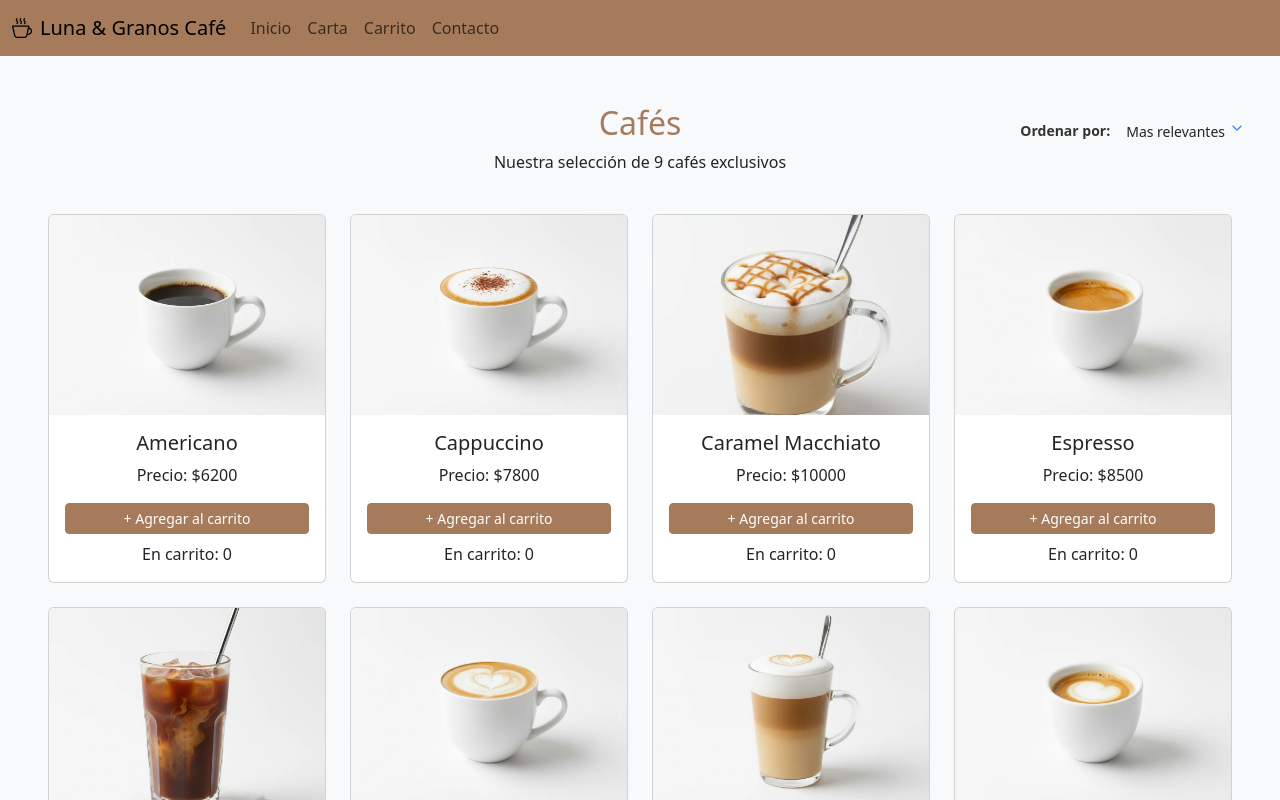
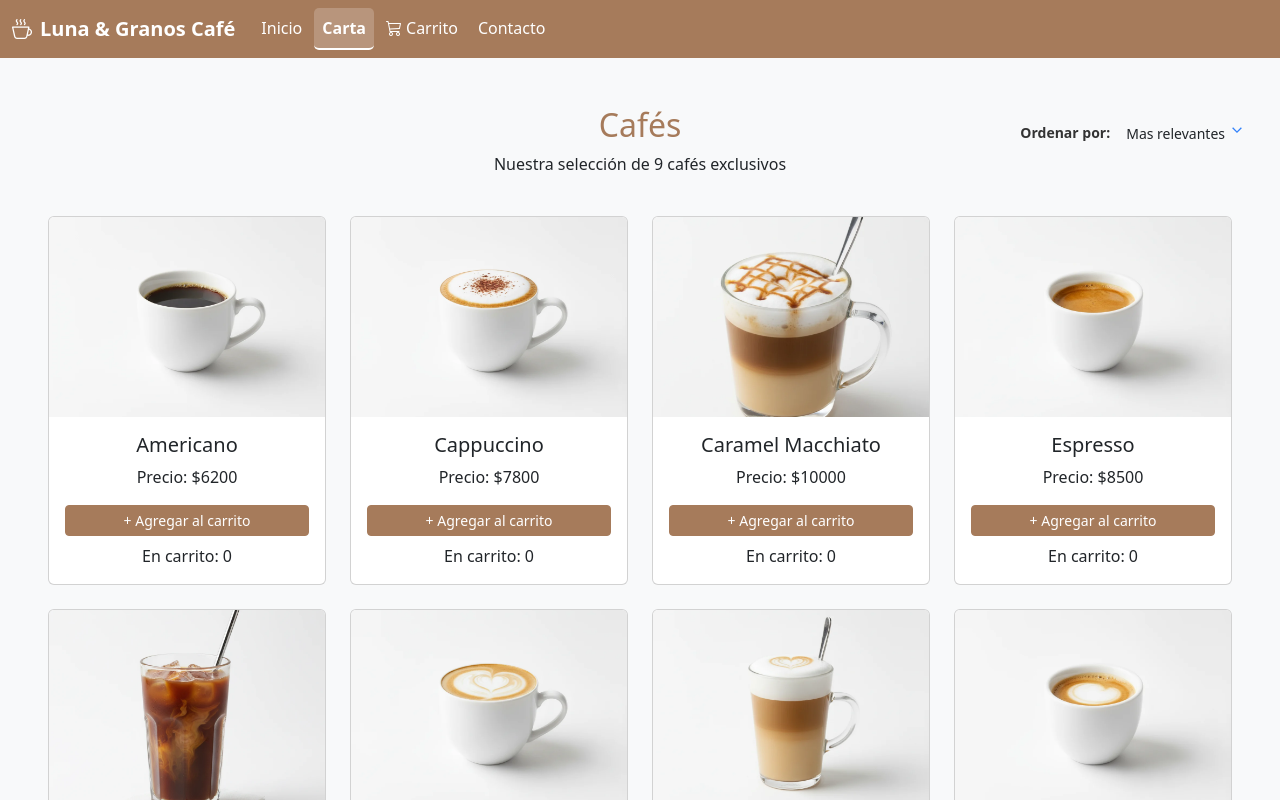
Before and after one commit to LeonelAgustinArce/Proyecto-CIU-LosDesamparados, a React (Vite) app in the folder proyecto-Cafeteria-losDesamparados/: page /carta in a window 1280 px wide. Shown: the top 800 px of the page. Built offline with nearby package versions, Linux system fonts and the light colour scheme.

Commit message:
Agregue nuevos estilos al navBar

```diff
--- a/proyecto-Cafeteria-losDesamparados/src/App.css
+++ b/proyecto-Cafeteria-losDesamparados/src/App.css
@@ -1,6 +1,31 @@
 .App {
   text-align: center;
 }
+/* Estilos del navbar*/
+.navbar-nav .nav-link {
+  transition: all 0.3s ease;
+  border-radius: 5px;
+  margin: 0 2px;
+}
+
+.navbar-nav .nav-link:hover {
+  background-color: rgba(255, 255, 255, 0.1);
+  transform: translateY(-2px);
+}
+
+.navbar-nav .nav-link.active {
+  background-color: rgba(255, 255, 255, 0.2);
+  border-bottom: 2px solid white;
+}
+
+.navbar-brand {
+  transition: transform 0.3s ease;
+}
+
+.navbar-brand:hover {
+  transform: scale(1.05);
+}
+
 
 .btn-minimal {
   background-color: #c96213;
--- a/proyecto-Cafeteria-losDesamparados/src/components/Navbar.jsx
+++ b/proyecto-Cafeteria-losDesamparados/src/components/Navbar.jsx
@@ -1,20 +1,25 @@
-import { Link } from 'react-router-dom';
+import { Link, useLocation } from 'react-router-dom';
 import { useState } from 'react';
 
 function Navbar() {
   const [isMenuOpen, setIsMenuOpen] = useState(false);
+  const location = useLocation();
 
   const toggleMenu = () => {
     setIsMenuOpen(!isMenuOpen);
   };
 
+  const isActive = (path) => {
+    return location.pathname === path ? 'active fw-bold' : '';
+  };
+
   return (
     <nav className="navbar navbar-expand-lg" style={{ backgroundColor: '#A67B5B' }}>
-  <div className="container-fluid">
-    <Link className="navbar-brand" to="/">
-      <i className="bi bi-cup-hot me-2"></i>
-      Luna & Granos Café
-    </Link>
+      <div className="container-fluid">
+        <Link className="navbar-brand text-white fw-bold" to="/">
+          <i className="bi bi-cup-hot me-2"></i>
+          Luna & Granos Café
+        </Link>
         <button
           className="navbar-toggler"
           type="button"
@@ -26,10 +31,13 @@
 
         <div className={`collapse navbar-collapse ${isMenuOpen ? 'show' : ''}`} id="navbarNav">
           <div className="navbar-nav me-auto">
-            <Link className="nav-link" to="/" onClick={() => setIsMenuOpen(false)}>Inicio</Link>
-            <Link className="nav-link" to="/carta" onClick={() => setIsMenuOpen(false)}>Carta</Link>
-            <Link className="nav-link" to="/carrito" onClick={() => setIsMenuOpen(false)}>Carrito</Link>
-            <Link className="nav-link" to="/reserva" onClick={() => setIsMenuOpen(false)}>Contacto</Link>
+            <Link className={`nav-link text-white ${isActive('/')}`} to="/" onClick={() => setIsMenuOpen(false)}>Inicio</Link>
+            <Link className={`nav-link text-white ${isActive('/carta')}`} to="/carta" onClick={() => setIsMenuOpen(false)}>Carta</Link>
+            <Link className={`nav-link text-white ${isActive('/carrito')}`} to="/carrito" onClick={() => setIsMenuOpen(false)}>
+              <i className="bi bi-cart3 me-1"></i>
+              Carrito
+            </Link>
+            <Link className={`nav-link text-white ${isActive('/reserva')}`}  to="/reserva" onClick={() => setIsMenuOpen(false)}>Contacto</Link>
           </div>
         </div>
       </div>
```
